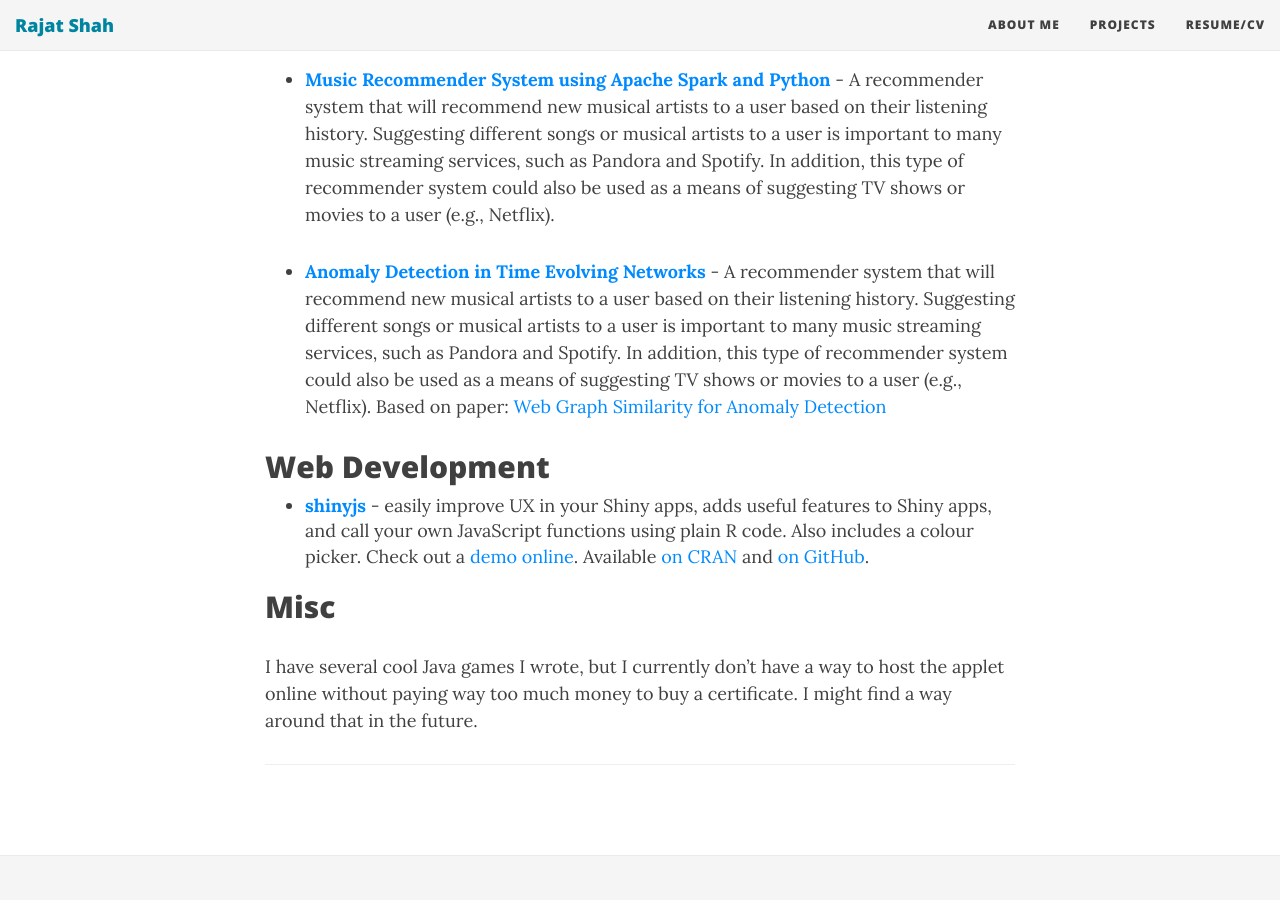
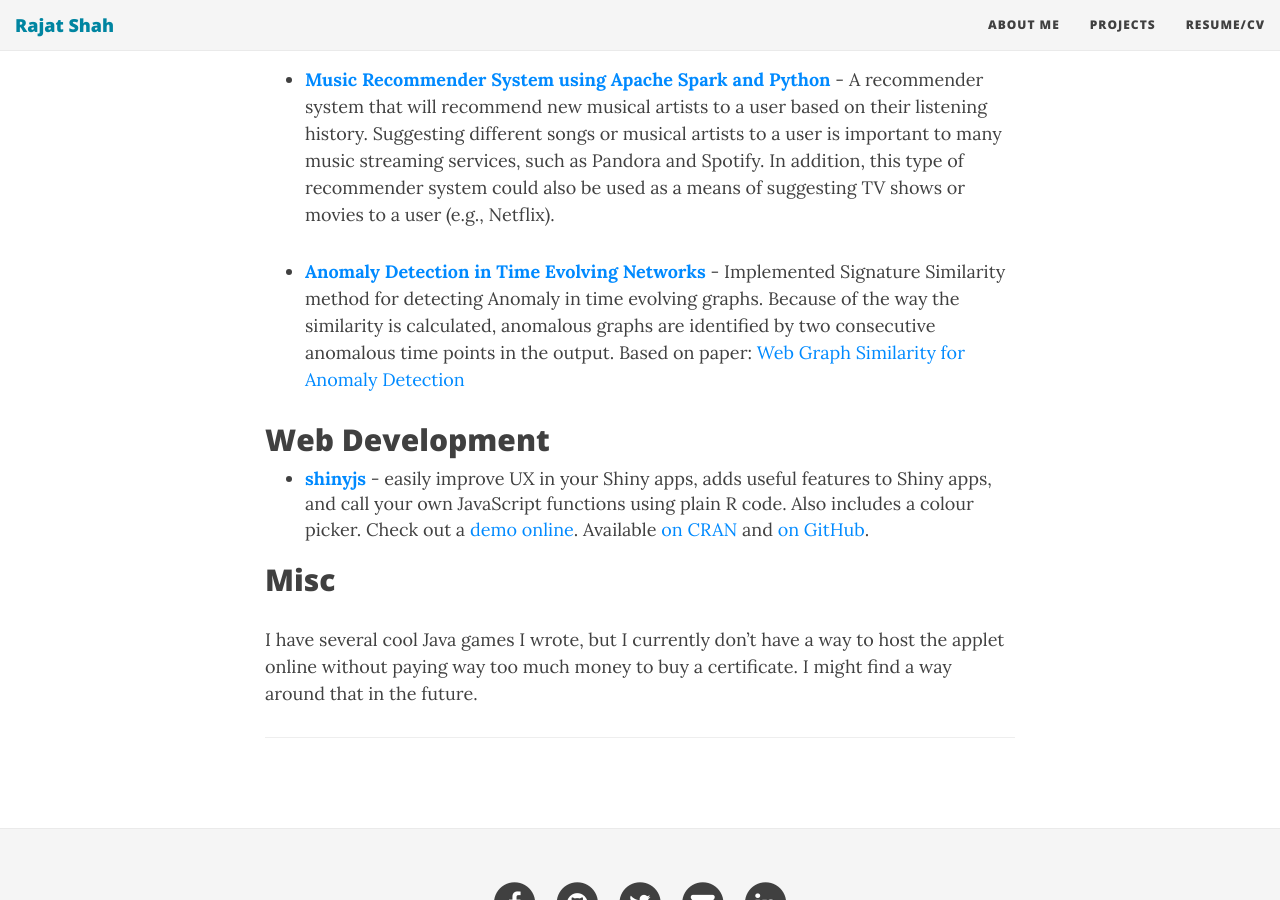
Before and after one commit to shahrajat/shahrajat.github.io, a Jekyll site: the page built from projects.md, in a window 1280 px wide and 900 px high, scrolled down 434 px. Built offline with Jekyll 4.4.1, drawn with Linux system fonts in a browser that asks for light colours; nearby versions of some CDN libraries; comment, search, counter and statistics services are not loaded.

Commit message:
Updated projects.md

```diff
--- a/projects.md
+++ b/projects.md
@@ -14,7 +14,7 @@ A collection of projects in have done either in my free time or during Masters a
 
 -  **[Music Recommender System using Apache Spark and Python](https://github.com/shahrajat/Data-Science/tree/master/music-recommender)** - A recommender system that will recommend new musical artists to a user based on their listening history. Suggesting different songs or musical artists to a user is important to many music streaming services, such as Pandora and Spotify. In addition, this type of recommender system could also be used as a means of suggesting TV shows or movies to a user (e.g., Netflix).
 
--  **[Anomaly Detection in Time Evolving Networks](https://github.com/shahrajat/Data-Science/tree/master/music-recommender)** - A recommender system that will recommend new musical artists to a user based on their listening history. Suggesting different songs or musical artists to a user is important to many music streaming services, such as Pandora and Spotify. In addition, this type of recommender system could also be used as a means of suggesting TV shows or movies to a user (e.g., Netflix).
+-  **[Anomaly Detection in Time Evolving Networks](https://github.com/shahrajat/Data-Science/tree/master/music-recommender)** - Implemented Signature Similarity method for detecting Anomaly in time evolving graphs.  Because of the way the similarity is calculated, anomalous graphs are identified by two consecutive anomalous time points in the output.
 Based on paper: [Web Graph Similarity for Anomaly Detection](http://ilpubs.stanford.edu:8090/836/2/webgraph_similarity.pdf)
 
 ## Web Development
```
